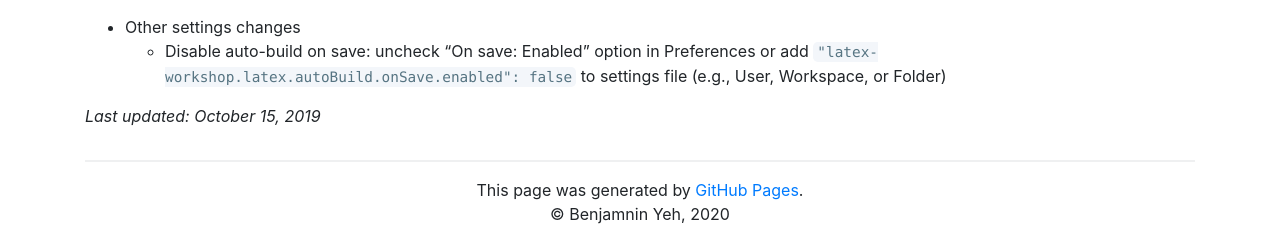
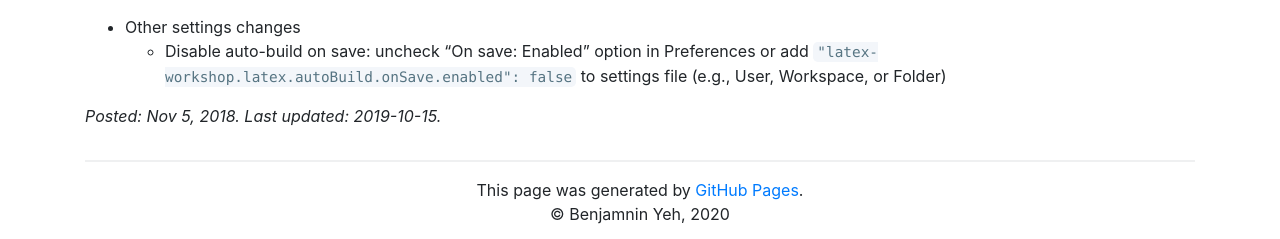
Before and after one commit to bentyeh/bentyeh.github.io, a Jekyll site: the page built from _posts/2018-11-05-vscode.md, in a window 1280 px wide and 900 px high, scrolled down 1855 px. Shown: the part 658-897 px from the top of the window. Built offline with Jekyll 4.4.1, drawn with Linux system fonts in a browser that asks for light colours.

Commit message:
Improved use of last_updated for posts

```diff
--- a/_layouts/post.html
+++ b/_layouts/post.html
@@ -10,4 +10,9 @@ layout: default
 
 {{ content }}
 
-<i>Last updated: {{ page.last_updated }}</i>
+{% assign date_format = site.cayman-blog.date_format | default: "%b %-d, %Y" %}
+{%- if page.last_updated -%}
+    <i>Posted: {{ page.date | date: date_format }}. Last updated: {{ page.last_updated }}.</i>
+{%- else -%}
+    <i>Posted: {{ page.date | date: date_format }}.</i>
+{%- endif -%}
--- a/_posts/2018-11-05-vscode.md
+++ b/_posts/2018-11-05-vscode.md
@@ -4,7 +4,7 @@ layout: post
 use_code: true
 use_toc: true
 excerpt: Visual Studio Code is a powerful IDE, but configuring it can be challenging. I present an overview of how VSCode manages settings and my personal setup on a Windows 10 machine.
-last_updated: October 15, 2019
+last_updated: 2019-10-15
 ---
 
 # Settings
```
Also changed, not shown: _posts/2019-05-27-Python-multiprocessing.md (+1 -1 lines), _posts/2019-07-22-Python-multiprocessing-progress.md (+0 -1 lines).
